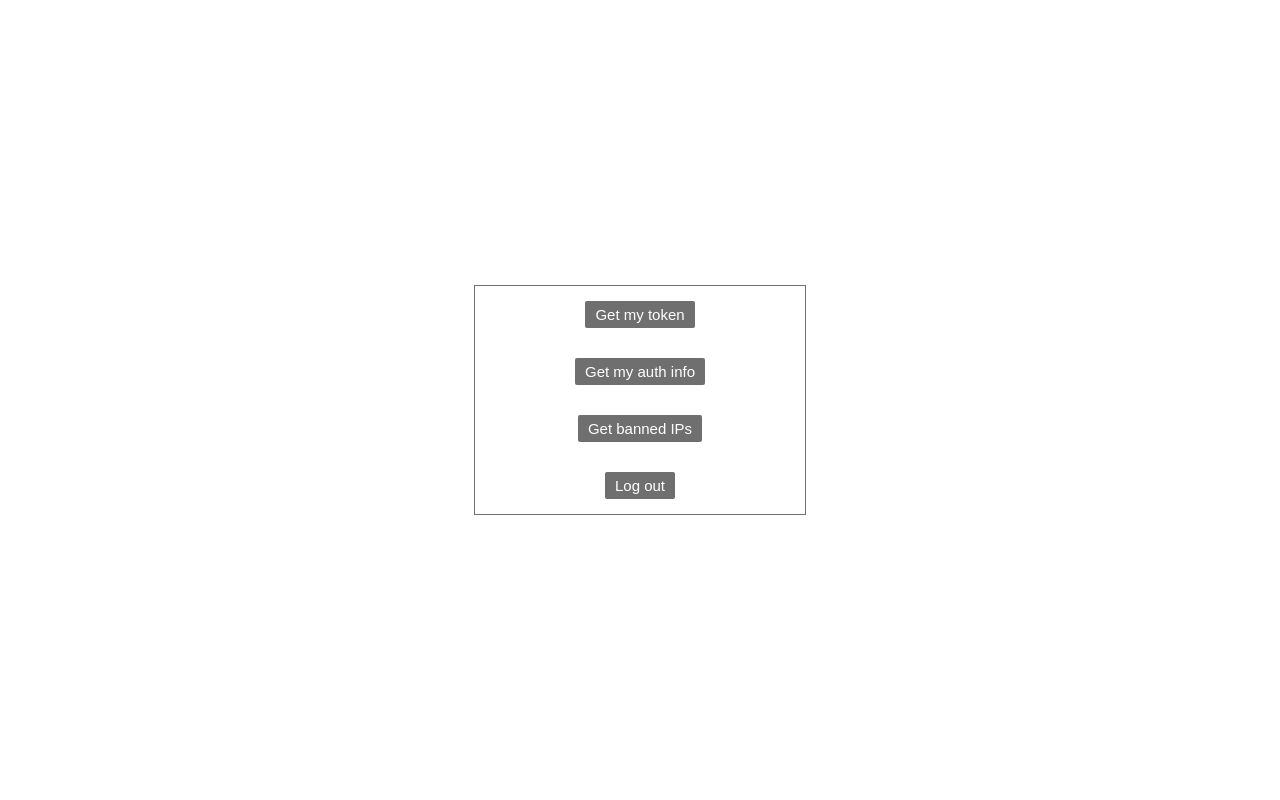
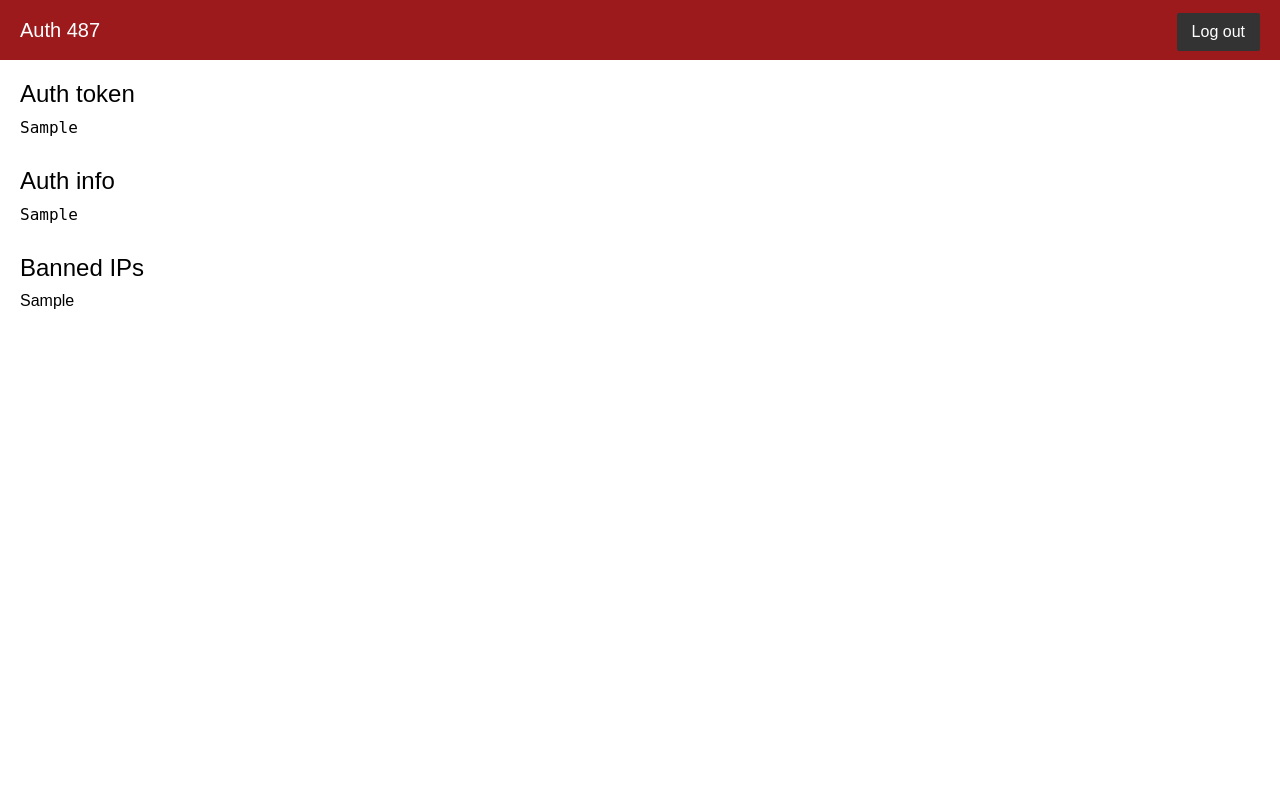
Before and after one commit to andre487/auth487, a Flask app: template templates/user-panel.html in a window 1280 px wide. Run offline with Flask 2, Linux system fonts and the light colour scheme; the template is opened without the code that fills it: most values are stand-ins (such as "Sample title", 1, 10 or a date in 2020); parts of the project's set-up code (start-up, migrations or seed data) failed here and were passed over.

Commit message:
Improve design

```diff
--- a/app.py
+++ b/app.py
@@ -49,11 +49,17 @@ def index():
 
     # noinspection PyArgumentList
     if ath.is_authenticated():
-        app.logger.info('AUTH: OK')
-        return make_template_response('user-panel.html', return_path=return_path)
+        auth_token = ath.get_auth_token()
+        auth_info = acm.extract_auth_info(auth_token)
+        banned_ips = data_handler.get_banned_addresses()
 
-    app.logger.info('AUTH: need auth')
-    return make_template_response('auth-form.html', return_path=return_path)
+        return make_template_response(
+            'user-panel.html',
+            return_path=return_path, banned_ips=banned_ips,
+            auth_token=auth_token, auth_info=auth_info,
+        )
+
+    return make_template_response('auth-form.html', return_path=return_path, hide_logout=True)
 
 
 @app.route('/login', methods=('POST',))
@@ -64,13 +70,11 @@ def login():
     return_path = flask.request.form.get('return-path', flask.url_for('index'))
 
     if not login or not password:
-        app.logger.info('LOGIN: no auth info')
         return flask.Response('No auth info', status=400)
 
     expected_password_hash = AUTH_INFO_DATA.get(login)
 
     if not expected_password_hash:
-        app.logger.info('LOGIN: wrong login')
         return flask.Response('Wrong login or password', status=403)
 
     hasher = hashlib.sha512()
@@ -78,7 +82,6 @@ def login():
     actual_password_hash = hasher.hexdigest()
 
     if actual_password_hash != expected_password_hash:
-        app.logger.info('LOGIN: wrong password')
         return flask.Response('Wrong login or password', status=403)
 
     auth_token = create_auth_token(login, PRIVATE_KEY)
@@ -92,7 +95,6 @@ def login():
         domain=domain, httponly=True, secure=not app.debug,
     )
 
-    app.logger.info('LOGIN: OK')
     return make_response(resp)
 
 
@@ -112,49 +114,13 @@ def logout():
         domain=domain, httponly=True, secure=not app.debug,
     )
 
-    app.logger.info('LOGOUT: OK')
     return make_response(resp)
-
-
-@app.route('/get-banned-ip-list')
-@ath.protected_from_brute_force
-@ath.require_auth()
-def get_banned_ip_list():
-    banned_ips = data_handler.get_banned_addresses()
-    return make_template_response('banned_ip_list.html', banned_ips=banned_ips)
-
-
-@app.route('/get-auth-info')
-@ath.protected_from_brute_force
-@ath.require_auth()
-def get_auth_info():
-    auth_token = flask.request.args.get('auth-token')
-    if not auth_token:
-        auth_token = ath.get_auth_token()
-
-    if not auth_token:
-        return flask.Response('No token', status=400)
-
-    auth_info = acm.extract_auth_info(auth_token)
-    return make_json_response(auth_info)
 
 
 @app.route('/get-public-key')
 @ath.protected_from_brute_force
 def get_public_key():
     return flask.Response(PUBLIC_KEY, headers={'Content-Type': 'text/plain; charset=utf-8'})
-
-
-@app.route('/get-token', methods=('POST',))
-@ath.protected_from_brute_force
-@ath.require_auth()
-def get_token():
-    auth_token = ath.get_auth_token()
-    if not auth_token:
-        app.logger.info('GET TOKEN: no token')
-        return flask.Response('No token', status=403)
-
-    return make_template_response('show-token.html', auth_token=auth_token)
 
 
 def make_template_response(template, **kwargs):
--- a/static/style.css
+++ b/static/style.css
@@ -9,84 +9,133 @@
     height: 100%;
     position: relative;
 
-    font-family: Arial sans-serif;
+    font-family: sans-serif;
+    font-size: 16px;
+}
+
+.header
+{
+    display: flex;
+    justify-content: space-between;
+
+    box-sizing: border-box;
+    height: 60px;
+    line-height: 60px;
+    padding: 0 20px;
+    margin-bottom: 20px;
+
+    font-size: 20px;
+    color: white;
+    background: #9c1a1c;
+    white-space: nowrap;
+}
+
+.header__item_logo
+{
+    font-size: inherit;
+    margin: 0;
+    padding: 0;
+    font-weight: normal;
+}
+
+.section-header
+{
+    font-size: 24px;
+    padding: 0;
+    margin: 0 0 10px 0;
+
+    font-weight: normal;
+}
+
+.section-header_indent
+{
+    margin-top: 30px;
+}
+
+.button
+{
+    box-sizing: border-box;
+
+    background: #333;
+    color: white;
+    border: none;
+
     font-size: 16px;
 
+    padding: 10px 15px;
+    border-radius: 2px;
+}
+
+.button:focus
+{
+    background: black;
+}
+
+.code
+{
+    display: block;
+    font-family: monospace;
+}
+
+.plain-list
+{
+    margin: 0;
+    padding: 0;
+    list-style: none;
+}
+
+.plain-list > li
+{
+    margin: 0;
+}
+
+.plain-list > li + li
+{
+    margin-top: 10px;
+}
+
+.user-panel
+{
+    box-sizing: border-box;
+    padding: 0 20px;
+}
+
+.auth-form-wrapper
+{
     display: flex;
-    align-items: center;
     justify-content: center;
 }
 
-.form {
-    width: 300px;
-    padding: 15px;
-
-    border: 1px solid #6f6f6f;
-    -webkit-border-radius: 5px;
-    -moz-border-radius: 5px;
-    border-radius: 5px;
+.auth-form__item
+{
+    margin: 0;
 }
 
-.input {
-    display: block;
-    -webkit-box-sizing: border-box;
-    -moz-box-sizing: border-box;
-    box-sizing: border-box;
-
-    width: 100%;
-    height: 30px;
-    line-height: 20px;
-    padding: 4px;
-    border: 1px solid #6f6f6f;
+.auth-form__item + .auth-form__item
+{
+    margin-top: 20px;
 }
 
-.input + .input,
-.input + .button-wrapper {
-    margin-top: 10px;
+.auth-form__label
+{
+    display: block;
+    margin-bottom: 5px;
+
+    font-size: 14px;
 }
 
-.button-wrapper {
-    text-align: center;
+.auth-form__input
+{
+    font-size: 24px;
 }
 
-.button {
-    -webkit-box-sizing: border-box;
-    -moz-box-sizing: border-box;
-    box-sizing: border-box;
-
-    background: #6f6f6f;
-    color: white;
-    border: none;
-
-    font-size: 15px;
-
-    padding: 5px 10px;
-    -webkit-border-radius: 2px;
-    -moz-border-radius: 2px;
-    border-radius: 2px;
+.visually-hidden
+{
+    clip: rect(0 0 0 0);
+    clip-path: inset(50%);
+    height: 1px;
+    overflow: hidden;
+    position: absolute;
+    white-space: nowrap;
+    width: 1px;
 }
-
-.button:focus {
-    background: #333;
-}
-
-.user-panel {
-    border: 1px solid #6f6f6f;
-
-    text-align: center;
-}
-
-.user-panel_form {
-    border: none;
-}
-
-.token-wrapper {
-    width: 100%;
-    -webkit-box-sizing: border-box;
-    -moz-box-sizing: border-box;
-    box-sizing: border-box;
-    padding: 20px;
-
-    font-family: monospace;
-    word-wrap: break-word;
-}
--- a/templates/layout.html
+++ b/templates/layout.html
@@ -8,5 +8,19 @@
 </head>
 
 <body class="page">
+    <header class="header">
+        <h1 class="header__item header__item_logo">Auth 487</h1>
+        {% if not hide_logout %}
+            <div class="header__item">
+                <form method="POST" class="header__logout" action="{{ url_for('logout') }}">
+                    <button type="submit" class="button button_logout">Log out</button>
+
+                    <input type="hidden" name="return-path" value="{{ return_path }}">
+                    <input type="hidden" name="CSRF_TOKEN" value="{{ csrf_token }}">
+                </form>
+            </div>
+        {% endif %}
+    </header>
+
     {% block content %}{% endblock %}
 </body>
--- a/templates/user-panel.html
+++ b/templates/user-panel.html
@@ -2,27 +2,22 @@
 
 {% block content %}
     <!-- Page: User panel -->
+    <section class="user-panel">
+        <h2 class="section-header">Auth token</h2>
+        <code class="user-panel__auth-token code">{{ auth_token }}</code>
 
-    <div class="user-panel">
-        <form method="POST" class="form user-panel_form" action="{{ url_for('get_token') }}">
-            <button type="submit" class="button button_get-token">Get my token</button>
-            <input type="hidden" name="CSRF_TOKEN" value="{{ csrf_token }}">
-        </form>
+        <h2 class="section-header section-header_indent">Auth info</h2>
+        <code class="user-panel__auth-token code">{{ auth_info }}</code>
 
-        <form class="form user-panel_form" action="{{ url_for('get_auth_info') }}">
-            <button type="submit" class="button button_get-auth-info">Get my auth info</button>
-            <input type="hidden" name="auth-token" value="{{ auth_token }}">
-        </form>
-
-        <form class="form user-panel_form" action="{{ url_for('get_banned_ip_list') }}">
-            <button type="submit" class="button button_get-auth-info">Get banned IPs</button>
-        </form>
-
-        <form method="POST" class="form user-panel_form" action="{{ url_for('logout') }}">
-            <button type="submit" class="button button_logout">Log out</button>
-
-            <input type="hidden" name="return-path" value="{{ return_path }}">
-            <input type="hidden" name="CSRF_TOKEN" value="{{ csrf_token }}">
-        </form>
-    </div>
+        <h2 class="section-header section-header_indent">Banned IPs</h2>
+        {% if banned_ips %}
+            <ul class="plain-list">
+                {% for banned_ip in banned_ips %}
+                    <li>{{ banned_ip }}</li>
+                {% endfor %}
+            </ul>
+        {% else %}
+            No banned IPs
+        {% endif %}
+    </section>
 {% endblock %}
```
Also changed, not shown: http_test.py (+0 -57 lines), templates/auth-form.html (+16 -6 lines), templates/banned_ip_list.html (deleted, +0 -16 lines), templates/show-token.html (deleted, +0 -7 lines).
